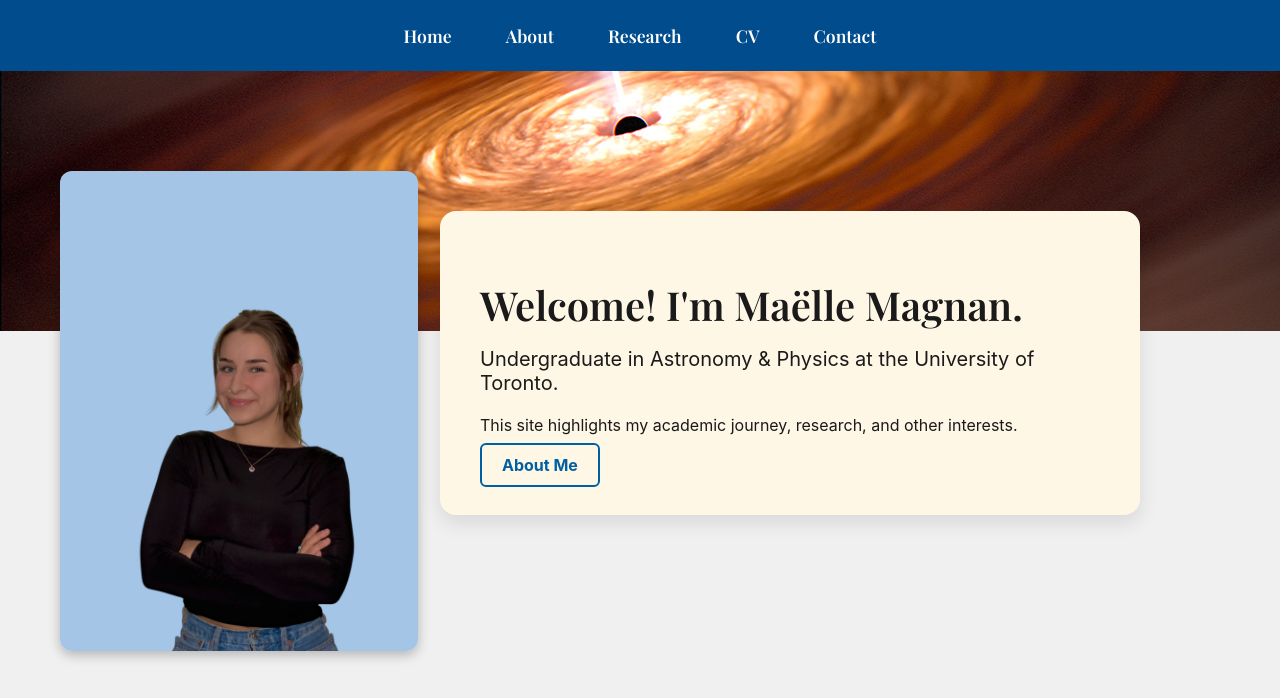
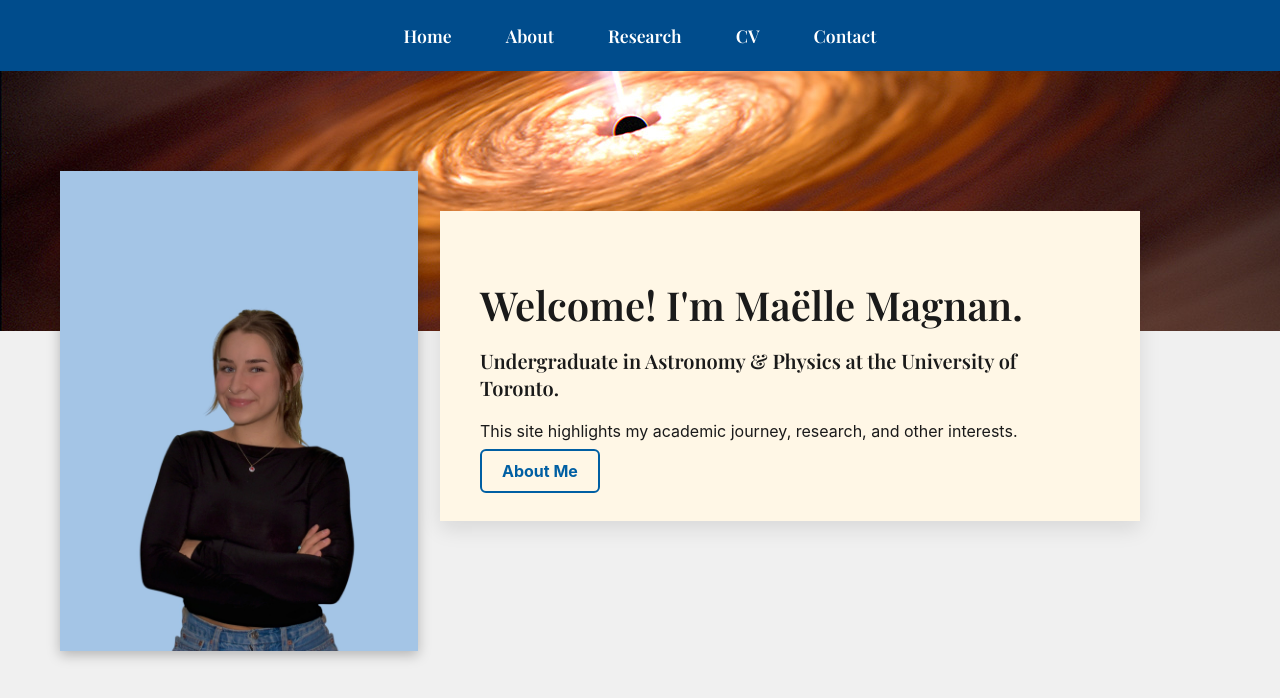
Before and after one commit to maellemagnan/maellemagnan.github.io, a plain HTML site: page index.html in a window 1280 px wide. Drawn offline with nearby package versions, Linux system fonts and the light colour scheme.

Commit message:
Update style.css

```diff
--- a/style.css
+++ b/style.css
@@ -158,7 +158,6 @@ a {
   object-fit: contain;
   display: block;
   box-shadow: 0 4px 12px rgba(0, 0, 0, 0.25);
-  border-radius: 12px;
 }
 
 /* Cream box overlapping star strip and body */
@@ -169,7 +168,6 @@ a {
   max-width: 620px;
   margin: -120px auto 60px 440px; /* pulls it over star strip */
   padding: 40px;
-  border-radius: 16px;
   box-shadow: 0 8px 20px rgba(0, 0, 0, 0.1);
 }
 
@@ -181,6 +179,7 @@ a {
 }
 
 .intro-box h2 {
+  font-family: 'Playfair Display', serif;
   font-size: 1.25rem;
   font-weight: 400;
   margin-bottom: 20px;
```
